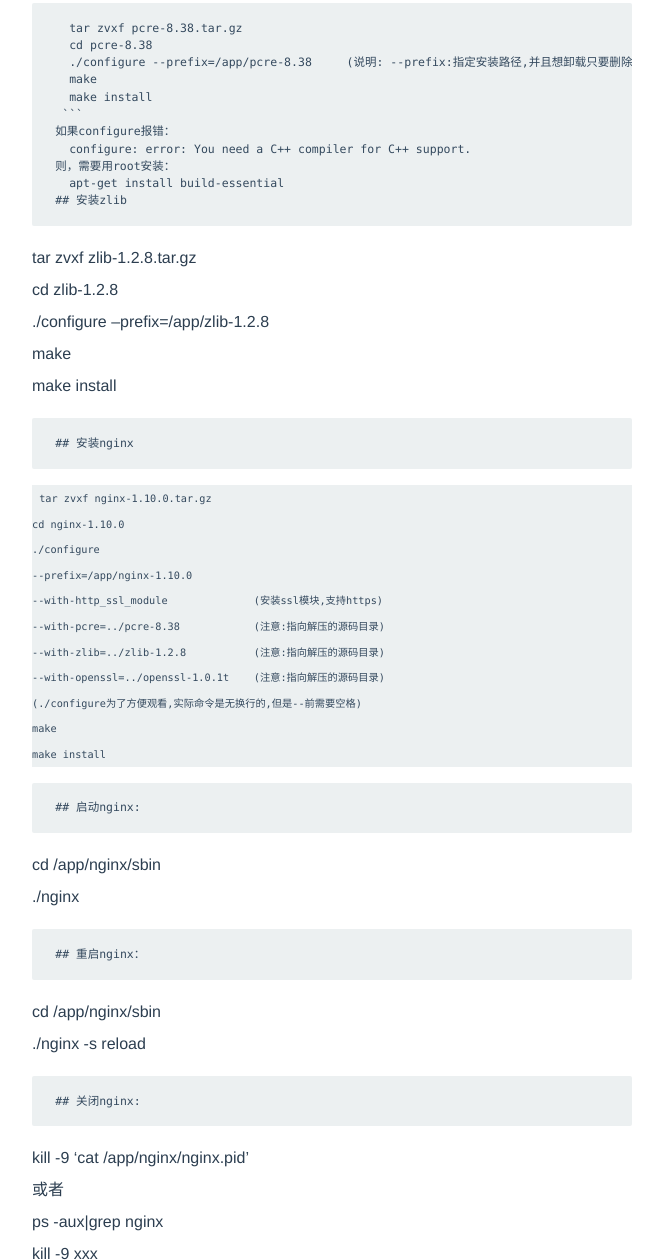
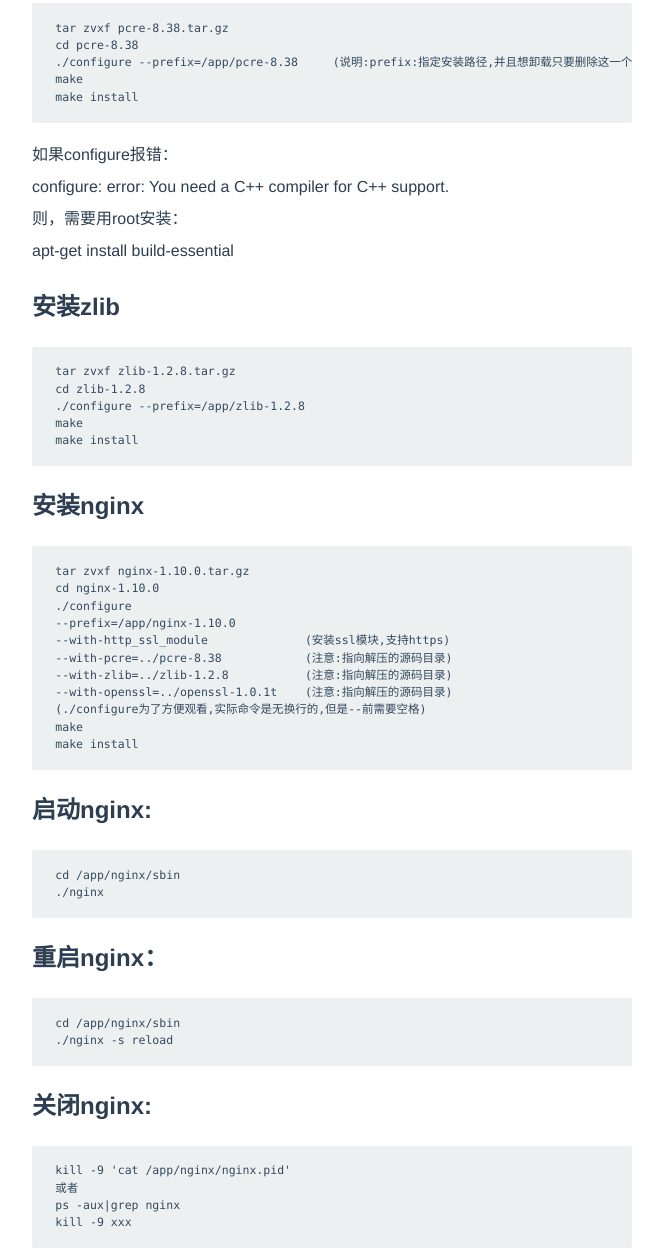
Before and after one commit to LiXinnnnnn/LiXinnnnnn.github.io, a plain HTML site: page 2017/03/15/nginx安装与配置/index.html in a window 1280 px wide. Shown: the part 1386-2646 px from the top of the page, without its empty margins (308-971 px from the left). Drawn offline with Linux system fonts and the light colour scheme; a script that the page names is missing.

Commit message:
Site updated: 2017-05-02 15:06:37

````diff
--- a/2017/03/15/nginx安装与配置/index.html
+++ b/2017/03/15/nginx安装与配置/index.html
@@ -1,4 +1,4 @@
-<!DOCTYPE html><html lang="zh-cn"><head><meta charset="utf-8"><meta name="viewport" content="width=device-width,initial-scale=1.0,minimum-scale=1.0,maximum-scale=1.0,user-scalable=no"><meta name="format-detection" content="telephone=no"><meta name="format-detection" content="email=no"><meta name="description" content="为了避免一切的结束,你拒绝了所有开始."><meta name="keywords" content="Hexo, Gruntjs, Nodejs, Reactjs, Vuejs"><title>nginx安装与配置 - localhost</title><link rel="stylesheet" href="/css/main_style.min.css"><link rel="stylesheet" href="/css/my_style.css"><link rel="stylesheet" href="/css/link.css"><link rel="icon" href="/my_set_images/icon.ico"></head><body><div class="post-header"><img class="background" src="/default_images/post_background.jpg"><div class="post-title"><h1 class="title">nginx安装与配置</h1><ul class="meta"><li><i class="icon icon-author"></i>lixin</li><li><i class="icon icon-clock"></i>4 Minutes</li><li><i class="icon icon-calendar"></i>2017年3月15日</li></ul></div></div><div class="article-content"><h1 id="nginx安装与配置"><a href="#nginx安装与配置" class="headerlink" title="nginx安装与配置"></a>nginx安装与配置</h1><h2 id="说明"><a href="#说明" class="headerlink" title="说明"></a>说明</h2><ul>
+<!DOCTYPE html><html lang="zh-cn"><head><meta charset="utf-8"><meta name="viewport" content="width=device-width,initial-scale=1.0,minimum-scale=1.0,maximum-scale=1.0,user-scalable=no"><meta name="format-detection" content="telephone=no"><meta name="format-detection" content="email=no"><meta name="description" content="为了避免一切的结束,你拒绝了所有开始."><meta name="keywords" content="Hexo, Gruntjs, Nodejs, Reactjs, Vuejs"><title>nginx安装与配置 - localhost</title><link rel="stylesheet" href="/css/main_style.min.css"><link rel="stylesheet" href="/css/my_style.css"><link rel="stylesheet" href="/css/link.css"><link rel="icon" href="/my_set_images/icon.ico"></head><body><div class="post-header"><img class="background" src="/default_images/post_background.jpg"><div class="post-title"><h1 class="title">nginx安装与配置</h1><ul class="meta"><li><i class="icon icon-author"></i>lixin</li><li><i class="icon icon-clock"></i>5 Minutes</li><li><i class="icon icon-calendar"></i>2017年3月15日</li></ul></div></div><div class="article-content"><h1 id="nginx安装与配置"><a href="#nginx安装与配置" class="headerlink" title="nginx安装与配置"></a>nginx安装与配置</h1><h2 id="说明"><a href="#说明" class="headerlink" title="说明"></a>说明</h2><ul>
 <li>安装ngnix需要依赖三个包(附件中已下好)</li>
 <li>a.gzip模块需要 zlib库 <a href="http://www.zlib.net/" target="_blank" rel="external">zlib-1.2.8.tar.gz</a></li>
 <li>b.rewrite模块需要 pcre库<a href="http://www.pcre.org/" target="_blank" rel="external">pcre-8.38.tar.gz</a> </li>
@@ -6,26 +6,16 @@
 </ul>
 <h2 id="安装openssl"><a href="#安装openssl" class="headerlink" title="安装openssl"></a>安装openssl</h2><figure class="highlight plain"><table><tr><td class="gutter"><pre><div class="line">1</div><div class="line">2</div><div class="line">3</div><div class="line">4</div><div class="line">5</div><div class="line">6</div></pre></td><td class="code"><pre><div class="line">tar zvxf openssl-1.0.1t.tar.gz</div><div class="line">cd openssl-1.0.1t</div><div class="line">./config --prefix=/app/openssl-1.0.1t    (说明: --prefix:指定安装路径)</div><div class="line">make depend</div><div class="line">make</div><div class="line">make install</div></pre></td></tr></table></figure>
 <p>环境变量配置:<br>①. vi /etc/profile  （注意权限 切换root账号:sudo su）<br>②.编辑文件 按I 进入编辑模式<br>③.在最后一行 添加 export PATH=$PATH:/app/openssl-1.0.1t/bin<br>④.esc 退出编辑模式<br>⑤.:wq 保存并推出<br>⑥.source /etc/profile<br>⑦.没报错的话 退出重新连接 openssl version可以看出是否成功</p>
-<h2 id="安装pcre"><a href="#安装pcre" class="headerlink" title="安装pcre"></a>安装pcre</h2>   <figure class="highlight plain"><table><tr><td class="gutter"><pre><div class="line">1</div><div class="line">2</div><div class="line">3</div><div class="line">4</div><div class="line">5</div><div class="line">6</div><div class="line">7</div><div class="line">8</div><div class="line">9</div><div class="line">10</div><div class="line">11</div></pre></td><td class="code"><pre><div class="line">  tar zvxf pcre-8.38.tar.gz</div><div class="line">  cd pcre-8.38                    </div><div class="line">  ./configure --prefix=/app/pcre-8.38     (说明: --prefix:指定安装路径,并且想卸载只要删除这一个文件就行了)</div><div class="line">  make</div><div class="line">  make install </div><div class="line"> ``` </div><div class="line">如果configure报错：</div><div class="line">  configure: error: You need a C++ compiler for C++ support.</div><div class="line">则，需要用root安装：</div><div class="line">  apt-get install build-essential</div><div class="line">## 安装zlib</div></pre></td></tr></table></figure>
-<p>   tar zvxf zlib-1.2.8.tar.gz<br>   cd zlib-1.2.8<br>   ./configure –prefix=/app/zlib-1.2.8<br>   make<br>   make install<br>  <figure class="highlight plain"><table><tr><td class="gutter"><pre><div class="line">1</div></pre></td><td class="code"><pre><div class="line">## 安装nginx</div></pre></td></tr></table></figure></p>
-<pre><code>tar zvxf nginx-1.10.0.tar.gz
-cd nginx-1.10.0
-./configure
---prefix=/app/nginx-1.10.0
---with-http_ssl_module              (安装ssl模块,支持https)
---with-pcre=../pcre-8.38            (注意:指向解压的源码目录)
---with-zlib=../zlib-1.2.8           (注意:指向解压的源码目录)
---with-openssl=../openssl-1.0.1t    (注意:指向解压的源码目录)
-(./configure为了方便观看,实际命令是无换行的,但是--前需要空格)
-make
-make install
-</code></pre>  <figure class="highlight plain"><table><tr><td class="gutter"><pre><div class="line">1</div></pre></td><td class="code"><pre><div class="line">## 启动nginx:</div></pre></td></tr></table></figure>
-<p>  cd /app/nginx/sbin<br>  ./nginx<br>  <figure class="highlight plain"><table><tr><td class="gutter"><pre><div class="line">1</div></pre></td><td class="code"><pre><div class="line">## 重启nginx：</div></pre></td></tr></table></figure></p>
-<p>  cd /app/nginx/sbin<br>  ./nginx -s reload<br>  <figure class="highlight plain"><table><tr><td class="gutter"><pre><div class="line">1</div></pre></td><td class="code"><pre><div class="line">## 关闭nginx:</div></pre></td></tr></table></figure></p>
-<p>  kill -9 ‘cat /app/nginx/nginx.pid’<br>  或者<br>  ps -aux|grep nginx<br>  kill -9 xxx<br>  ```</p>
+<h2 id="安装pcre"><a href="#安装pcre" class="headerlink" title="安装pcre"></a>安装pcre</h2><figure class="highlight plain"><table><tr><td class="gutter"><pre><div class="line">1</div><div class="line">2</div><div class="line">3</div><div class="line">4</div><div class="line">5</div></pre></td><td class="code"><pre><div class="line">tar zvxf pcre-8.38.tar.gz</div><div class="line">cd pcre-8.38                    </div><div class="line">./configure --prefix=/app/pcre-8.38     (说明:prefix:指定安装路径,并且想卸载只要删除这一个文件就行了)</div><div class="line">make</div><div class="line">make install</div></pre></td></tr></table></figure>
+<p>如果configure报错：<br>  configure: error: You need a C++ compiler for C++ support.<br>则，需要用root安装：<br>  apt-get install build-essential</p>
+<h2 id="安装zlib"><a href="#安装zlib" class="headerlink" title="安装zlib"></a>安装zlib</h2><figure class="highlight plain"><table><tr><td class="gutter"><pre><div class="line">1</div><div class="line">2</div><div class="line">3</div><div class="line">4</div><div class="line">5</div></pre></td><td class="code"><pre><div class="line">tar zvxf zlib-1.2.8.tar.gz</div><div class="line">cd zlib-1.2.8</div><div class="line">./configure --prefix=/app/zlib-1.2.8</div><div class="line">make</div><div class="line">make install</div></pre></td></tr></table></figure>
+<h2 id="安装nginx"><a href="#安装nginx" class="headerlink" title="安装nginx"></a>安装nginx</h2><figure class="highlight plain"><table><tr><td class="gutter"><pre><div class="line">1</div><div class="line">2</div><div class="line">3</div><div class="line">4</div><div class="line">5</div><div class="line">6</div><div class="line">7</div><div class="line">8</div><div class="line">9</div><div class="line">10</div><div class="line">11</div></pre></td><td class="code"><pre><div class="line">tar zvxf nginx-1.10.0.tar.gz</div><div class="line">cd nginx-1.10.0</div><div class="line">./configure</div><div class="line">--prefix=/app/nginx-1.10.0</div><div class="line">--with-http_ssl_module              (安装ssl模块,支持https)</div><div class="line">--with-pcre=../pcre-8.38            (注意:指向解压的源码目录)</div><div class="line">--with-zlib=../zlib-1.2.8           (注意:指向解压的源码目录)</div><div class="line">--with-openssl=../openssl-1.0.1t    (注意:指向解压的源码目录)</div><div class="line">(./configure为了方便观看,实际命令是无换行的,但是--前需要空格)</div><div class="line">make</div><div class="line">make install</div></pre></td></tr></table></figure>
+<h2 id="启动nginx"><a href="#启动nginx" class="headerlink" title="启动nginx:"></a>启动nginx:</h2><figure class="highlight plain"><table><tr><td class="gutter"><pre><div class="line">1</div><div class="line">2</div></pre></td><td class="code"><pre><div class="line">cd /app/nginx/sbin</div><div class="line">./nginx</div></pre></td></tr></table></figure>
+<h2 id="重启nginx："><a href="#重启nginx：" class="headerlink" title="重启nginx："></a>重启nginx：</h2><figure class="highlight plain"><table><tr><td class="gutter"><pre><div class="line">1</div><div class="line">2</div></pre></td><td class="code"><pre><div class="line">cd /app/nginx/sbin</div><div class="line">./nginx -s reload</div></pre></td></tr></table></figure>
+<h2 id="关闭nginx"><a href="#关闭nginx" class="headerlink" title="关闭nginx:"></a>关闭nginx:</h2><figure class="highlight plain"><table><tr><td class="gutter"><pre><div class="line">1</div><div class="line">2</div><div class="line">3</div><div class="line">4</div></pre></td><td class="code"><pre><div class="line">kill -9 &apos;cat /app/nginx/nginx.pid&apos;</div><div class="line">或者</div><div class="line">ps -aux|grep nginx</div><div class="line">kill -9 xxx</div></pre></td></tr></table></figure>
 <h2 id="nginx配置说明"><a href="#nginx配置说明" class="headerlink" title="nginx配置说明"></a>nginx配置说明</h2><p>见<a href="http://nginx.org/en/docs/http/ngx_http_proxy_module.html" target="_blank" rel="external">nignx配置文档</a></p>
 <p>转载请注明出处 <a href="http://lixinnnnnn.github.io/2017/03/15/nginx安装与配置/">http://lixinnnnnn.github.io/2017/03/15/nginx安装与配置/</a> </p>
-</div><div class="article-meta"><div class="tags"><i class="icon icon-tag"></i><ul class="tag-list"><li class="tag-list-item"><a class="tag-list-link" href="/tags/nginx/">nginx</a><span class="tag-list-count">1</span></li></ul></div><div class="categories"><i class="icon icon-category"></i><ul class="category-list"><li class="category-list-item"><a class="category-list-link" href="/categories/linux/">linux</a><span class="category-list-count">5</span></li></ul></div></div><div class="article-comment"><div class="ds-thread" id="ds-thread" data-thread-key="cj26w91jq000bvoaq5ftj4fhi" data-title="nginx安装与配置" data-url="http://lixinnnnnn.github.io/2017/03/15/nginx安装与配置/" site-name="newasdfasdf"></div><script>var siteName = document.getElementById('ds-thread').getAttribute('site-name');
+</div><div class="article-meta"><div class="tags"><i class="icon icon-tag"></i><ul class="tag-list"><li class="tag-list-item"><a class="tag-list-link" href="/tags/nginx/">nginx</a><span class="tag-list-count">1</span></li></ul></div><div class="categories"><i class="icon icon-category"></i><ul class="category-list"><li class="category-list-item"><a class="category-list-link" href="/categories/linux/">linux</a><span class="category-list-count">5</span></li></ul></div></div><div class="article-comment"><div class="ds-thread" id="ds-thread" data-thread-key="cj2749o3i000bqoaqb0is0oni" data-title="nginx安装与配置" data-url="http://lixinnnnnn.github.io/2017/03/15/nginx安装与配置/" site-name="newasdfasdf"></div><script>var siteName = document.getElementById('ds-thread').getAttribute('site-name');
 var duoshuoQuery = {short_name: siteName};
 (function() {
   var ds = document.createElement('script');
````
Also changed, not shown: 2016/12/20/hello-world/index.html (+1 -1 lines), 2016/12/21/markdown语法简介/index.html (+1 -1 lines), 2016/12/29/整理下用过的js插件/index.html (+1 -1 lines), 2017/03/15/apache安装/index.html (+1 -1 lines), 2017/03/15/jdk安装/index.html (+1 -1 lines), 2017/03/15/nfs安装与配置/index.html (+1 -1 lines), 2017/03/15/shell脚本语言/index.html (+1 -1 lines), archives/2017/03/index.html (+1 -1 lines), archives/2017/index.html (+1 -1 lines), archives/index.html (+1 -1 lines), atom.xml (+9 -19 lines), categories/linux/index.html (+1 -1 lines), friends/index.html (+1 -1 lines), index.html (+1 -1 lines), 2 more files.
